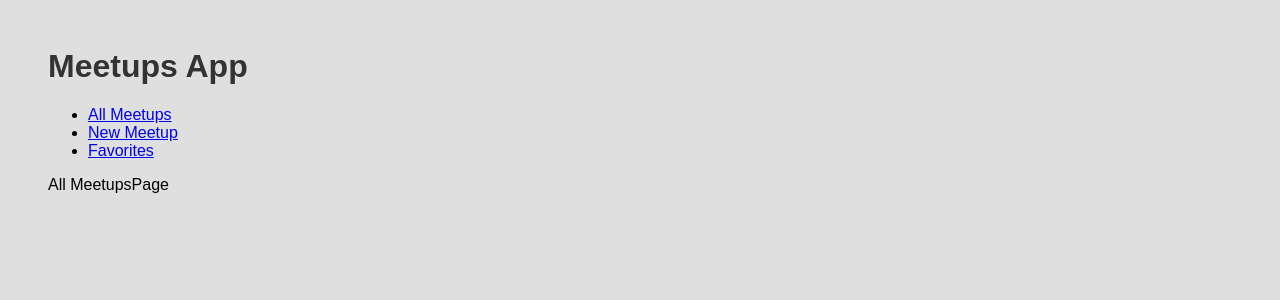
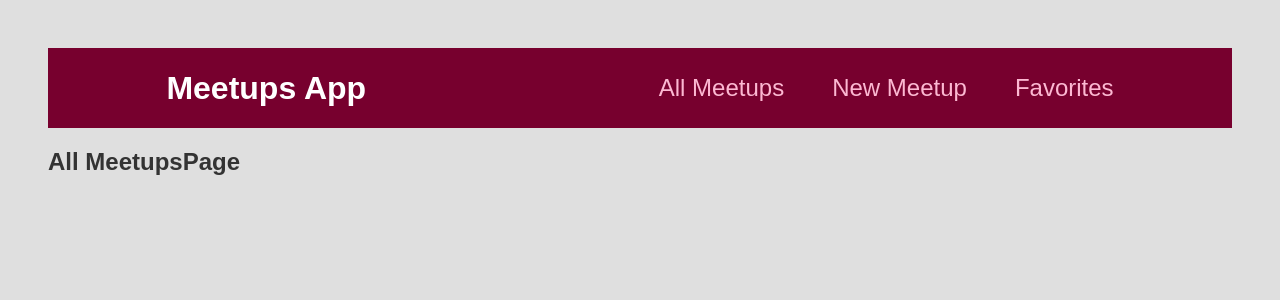
Before and after one commit to saturdayclass/react-meetup-app, a React (Create React App) app: page / in a window 1280 px wide. Shown: the top 300 px of the page. Built offline with nearby package versions, Linux system fonts and the light colour scheme.

Commit message:
update: added css style for main navigation and scoped and added dummy data

```diff
--- a/src/components/layout/MainNavigation.jsx
+++ b/src/components/layout/MainNavigation.jsx
@@ -1,10 +1,11 @@
 import React from 'react';
 import { Link } from 'react-router-dom';
+import classes from './MainNavigation.module.css';
 
 const MainNavigation = () => {
   return (
-    <header>
-      <h1>Meetups App</h1>
+    <header className={classes.header}>
+      <h1 className={classes.logo}>Meetups App</h1>
       <nav>
         <ul>
           <li>
--- /dev/null
+++ b/src/components/layout/MainNavigation.module.css
@@ -0,0 +1,47 @@
+.header {
+  width: 100%;
+  height: 5rem;
+  display: flex;
+  align-items: center;
+  justify-content: space-between;
+  background-color: #77002e;
+  padding: 0 10%;
+}
+
+.logo {
+  font-size: 2rem;
+  color: white;
+  font-weight: bold;
+}
+
+.header ul {
+  list-style: none;
+  margin: 0;
+  padding: 0;
+  display: flex;
+  align-items: baseline;
+}
+
+.header li {
+  margin-left: 3rem;
+}
+
+.header a {
+  text-decoration: none;
+  font-size: 1.5rem;
+  color: #fcb8d2;
+}
+
+.header a:hover,
+.header a:active,
+.header a.active {
+  color: white;
+}
+
+.badge {
+  background-color: #cc2062;
+  color: white;
+  border-radius: 12px;
+  padding: 0 1rem;
+  margin-left: 0.5rem;
+}
--- a/src/pages/AllMeetups.jsx
+++ b/src/pages/AllMeetups.jsx
@@ -1,5 +1,29 @@
+const DUMMY_DATA = [
+  {
+    id: 'm1',
+    title: 'This is a first meetup',
+    image:
+      'https://upload.wikimedia.org/wikipedia/commons/thumb/d/d3/Stadtbild_M%C3%BCnchen.jpg/2560px-Stadtbild_M%C3%BCnchen.jpg',
+    address: 'Meetupstreet 5, 12345 Meetup City',
+    description:
+      'This is a first, amazing meetup which you definitely should not miss. It will be a lot of fun!',
+  },
+  {
+    id: 'm2',
+    title: 'This is a second meetup',
+    image:
+      'https://upload.wikimedia.org/wikipedia/commons/thumb/d/d3/Stadtbild_M%C3%BCnchen.jpg/2560px-Stadtbild_M%C3%BCnchen.jpg',
+    address: 'Meetupstreet 5, 12345 Meetup City',
+    description:
+      'This is a first, amazing meetup which you definitely should not miss. It will be a lot of fun!',
+  },
+];
 function AllMeetupsPage() {
-  return <div>All MeetupsPage</div>;
+  return (
+    <section>
+      <h1>All MeetupsPage</h1>
+    </section>
+  );
 }
 
 export default AllMeetupsPage;
```
